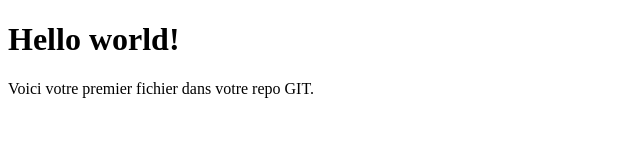
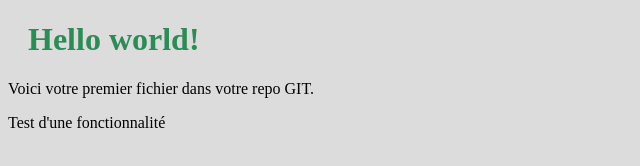
Before and after one commit to 14Saehyn/hello-world, a plain HTML site: page index.html in a window 1280 px wide. Shown: the whole page, without its empty margins (0-640 px from the left). Drawn offline with Linux system fonts and the light colour scheme.

Commit message:
Updated index.html with a new line

```diff
--- a/index.html
+++ b/index.html
@@ -2,6 +2,7 @@
 <html>
 
 <head>
+    <link href="lightgreen.css" rel="stylesheet">
     <title>Hello World!</title>
 </head>
 
@@ -9,6 +10,7 @@
 
     <h1>Hello world!</h1>
     <p>Voici votre premier fichier dans votre repo GIT.</p>
+    <p>Test d'une fonctionnalité</p>
 
 </body>
 
```
